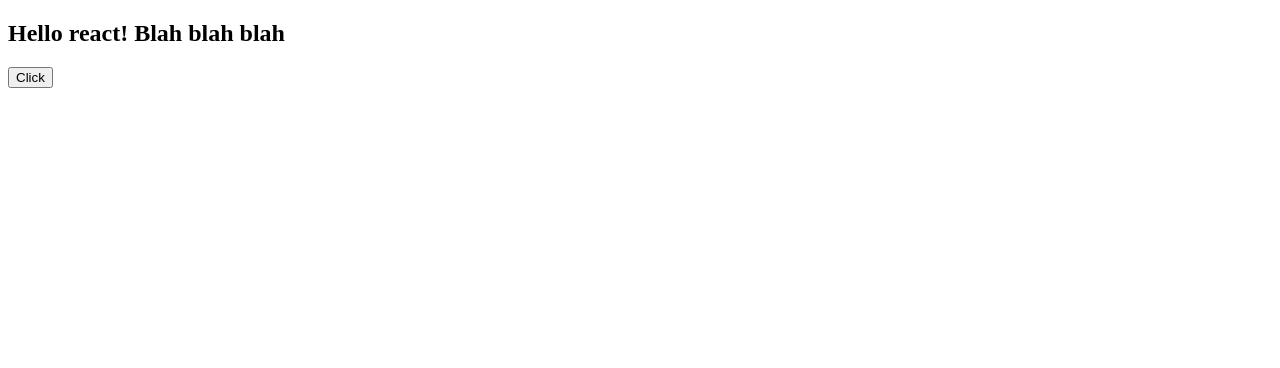
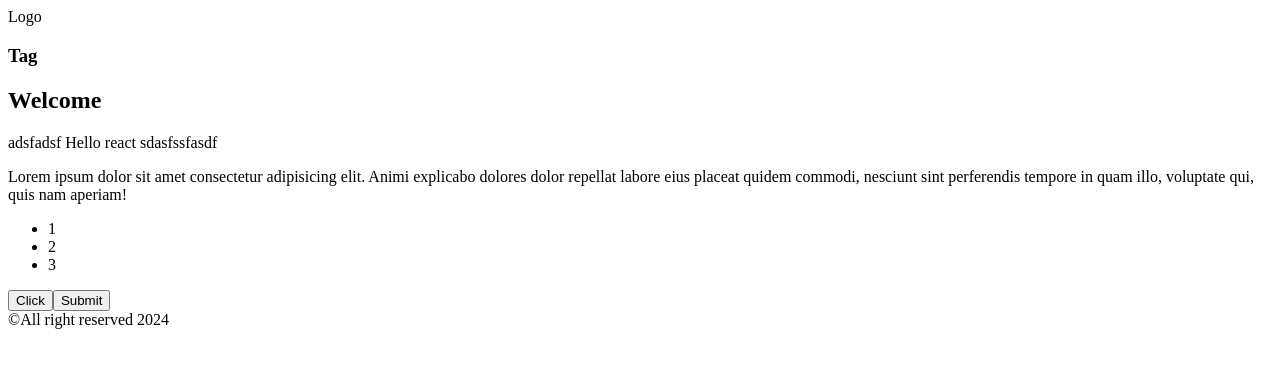
Before and after one commit to fidelmigel/FS_110_React, a React (Vite) app: page / in a window 1280 px wide. Shown: the top 368 px of the page. Built offline with nearby package versions, Linux system fonts and the light colour scheme.

Commit message:
conditional render

```diff
--- a/src/App.jsx
+++ b/src/App.jsx
@@ -1,8 +1,20 @@
+import Footer from './components/Footer/Footer';
+import Header from './components/Header/Header';
+import WelcomeSection from './components/WelcomeSection/WelcomeSection';
+
 const App = () => {
+  const isOnline = false;
+  const isLoggedIn = true;
+  const message = 'Hello react';
   return (
     <>
-      <h2>Hello react! Blah blah blah</h2>
-      <button>Click</button>
+      <Header />
+      <h3>Tag</h3>
+      {isOnline && <h2>Hello</h2>}
+      {isLoggedIn && <h2>Welcome</h2>}
+      <p>adsfadsf {message} sdasfssfasdf</p>
+      <WelcomeSection />
+      <Footer />
     </>
   );
 };
--- /dev/null
+++ b/src/components/Footer/Footer.jsx
@@ -0,0 +1,9 @@
+const Footer = () => {
+  return (
+    <footer>
+      <span>&copy;All right reserved 2024</span>
+    </footer>
+  );
+};
+
+export default Footer;
--- /dev/null
+++ b/src/components/Header/Header.jsx
@@ -0,0 +1,8 @@
+const Header = () => {
+  return (
+    <header>
+      <div>Logo</div>
+    </header>
+  );
+};
+export default Header;
--- /dev/null
+++ b/src/components/WelcomeSection/WelcomeSection.jsx
@@ -0,0 +1,19 @@
+const WelcomeSection = () => {
+  return (
+    <section>
+      <p>
+        Lorem ipsum dolor sit amet consectetur adipisicing elit. Animi explicabo dolores dolor repellat labore eius placeat quidem commodi, nesciunt
+        sint perferendis tempore in quam illo, voluptate qui, quis nam aperiam!
+      </p>
+      <ul>
+        <li>1</li>
+        <li>2</li>
+        <li>3</li>
+      </ul>
+      <button>Click</button>
+      <button>Submit</button>
+    </section>
+  );
+};
+
+export default WelcomeSection;
```
